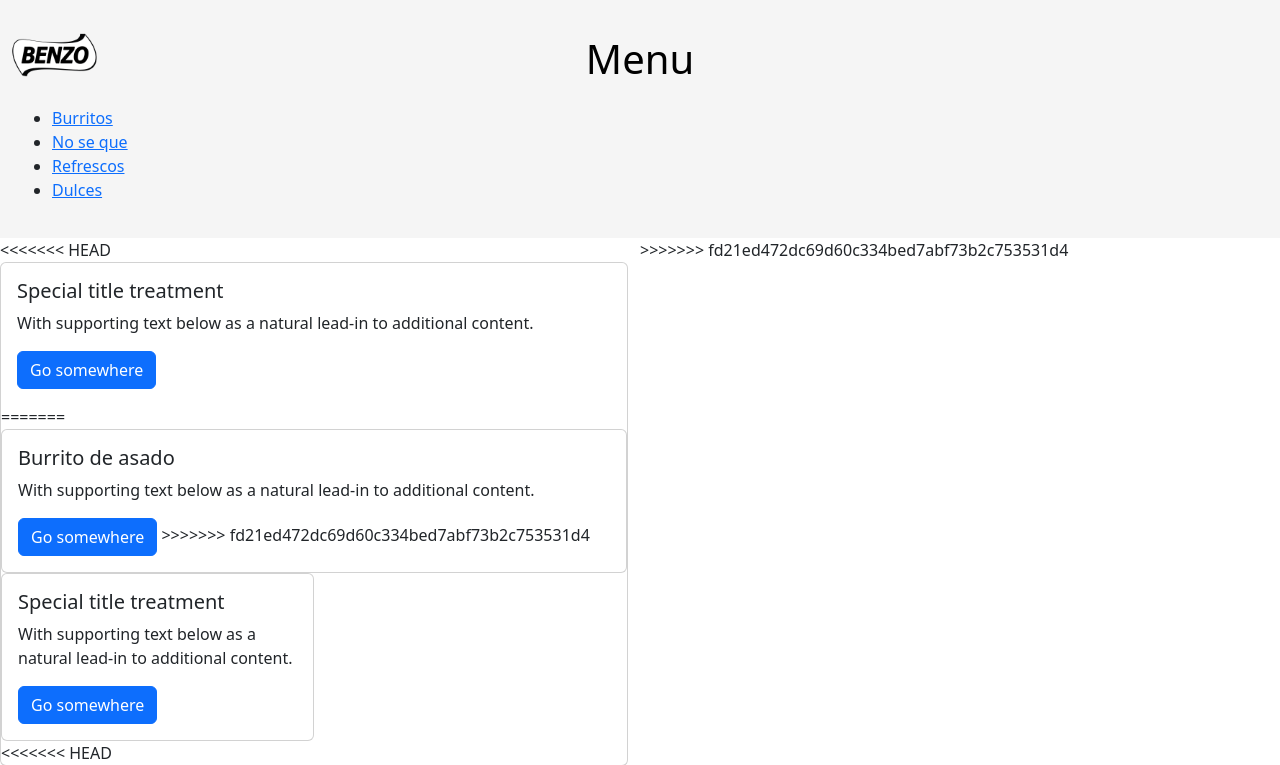
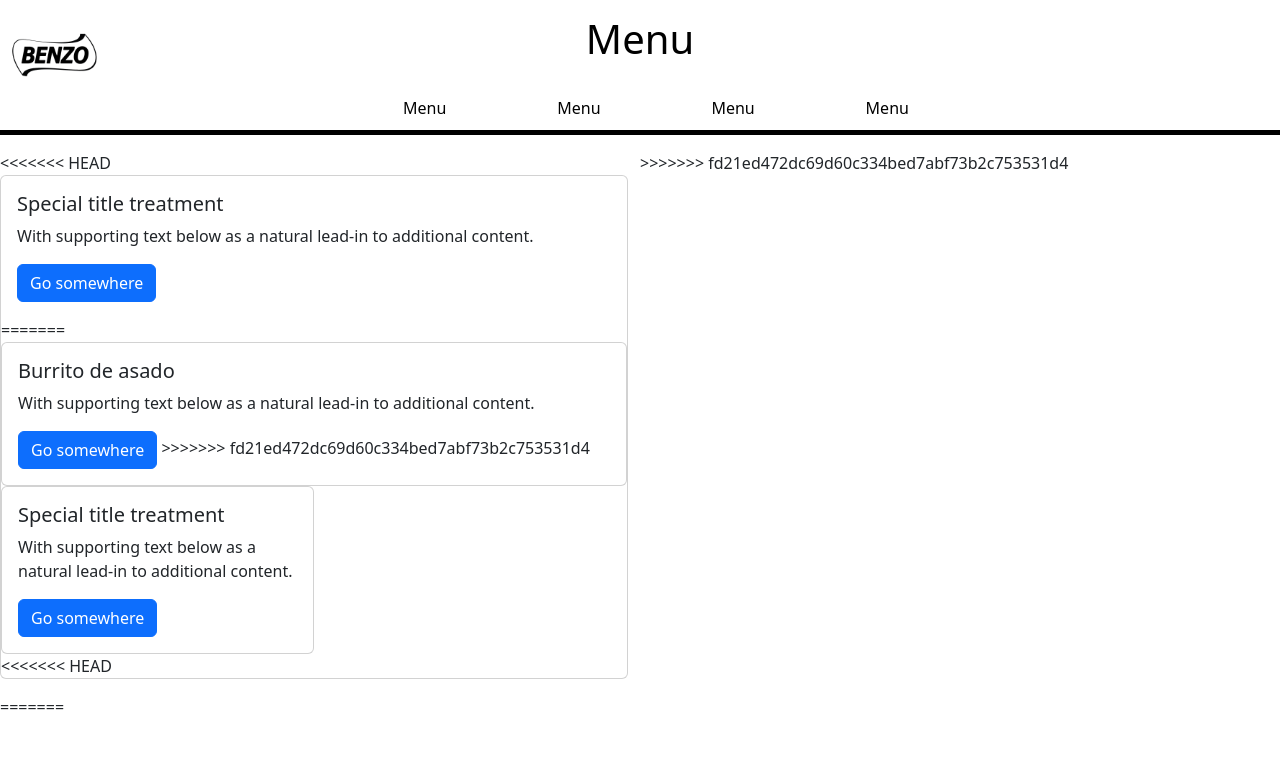
Before and after one commit to Cesar-mendozaa/benzo, a PHP site: page / in a window 1280 px wide. Shown: the top 765 px of the page. After the commit the page ends 710 px from the top, so only its background shows below. Run offline with PHP 8.4, Linux system fonts and the light colour scheme.

Commit message:
se agrega navbar

```diff
--- a/css/style.css
+++ b/css/style.css
@@ -11,14 +11,39 @@
 
 }
 
-header{
-    background-color: whitesmoke;
-    padding: 20px;
 
-}
 
 h1{
     text-align: center;
     color: black;
     padding: 15px;
 }
+
+nav ul {
+    background-color: white;
+    border-bottom: 5px solid black;
+    width: 100%;
+    list-style-type: none;
+    text-align: center;
+}
+
+
+nav li {
+    display: inline-flex;
+}
+
+nav a {
+    text-decoration: none;
+    color: black;
+    padding: 10px;
+    width: 150px;
+}
+
+nav a:hover {
+    color: white;
+}
+
+nav li:hover {
+    background-color: black;
+    border-radius: 10px
+}
--- a/index.html
+++ b/index.html
@@ -23,19 +23,19 @@
     <header class="header">
         <h1>Menu</h1>
         <img src="./css/logos/benzo-logo.png" alt="logo de benzo" class="logo-benzo">
+        <nav>
             <ul>
-            <li><a href="">Burritos</a></li>
-            <li><a href="">No se que</a></li>
-            <li><a href="">Refrescos</a></li>
-            <li><a href="">Dulces</a></li>
-
+                <li><a href="">Menu</a></li>
+                <li><a href="">Menu</a></li>
+                <li><a href="">Menu</a></li>
+                <li><a href="">Menu</a></li>
             </ul>
+        </nav>
     </header>
 
     <div class="row">
         <div class="col-sm-6">
-<<<<<<< HEAD
-            <div class="card">
+            <<<<<<< HEAD <div class="card">
                 <div class="card-body">
                     <h5 class="card-title">Special title treatment</h5>
                     <p class="card-text">With supporting text below as a natural lead-in to additional content.</p>
@@ -54,13 +54,13 @@
                     <div class="card">
                         <div class="card-body">
                             <h5 class="card-title">Special title treatment</h5>
-                    <p class="card-text">With supporting text below as a natural lead-in to additional content.</p>
+                            <p class="card-text">With supporting text below as a natural lead-in to additional content.
+                            </p>
                             <a href="#" class="btn btn-primary">Go somewhere</a>
                         </div>
                     </div>
                 </div>
-<<<<<<< HEAD
-    </div>
+                <<<<<<< HEAD </div>
                     <p></p>
                     =======
         </div>
```
Lines whose indentation alone changed are shown as unchanged.
